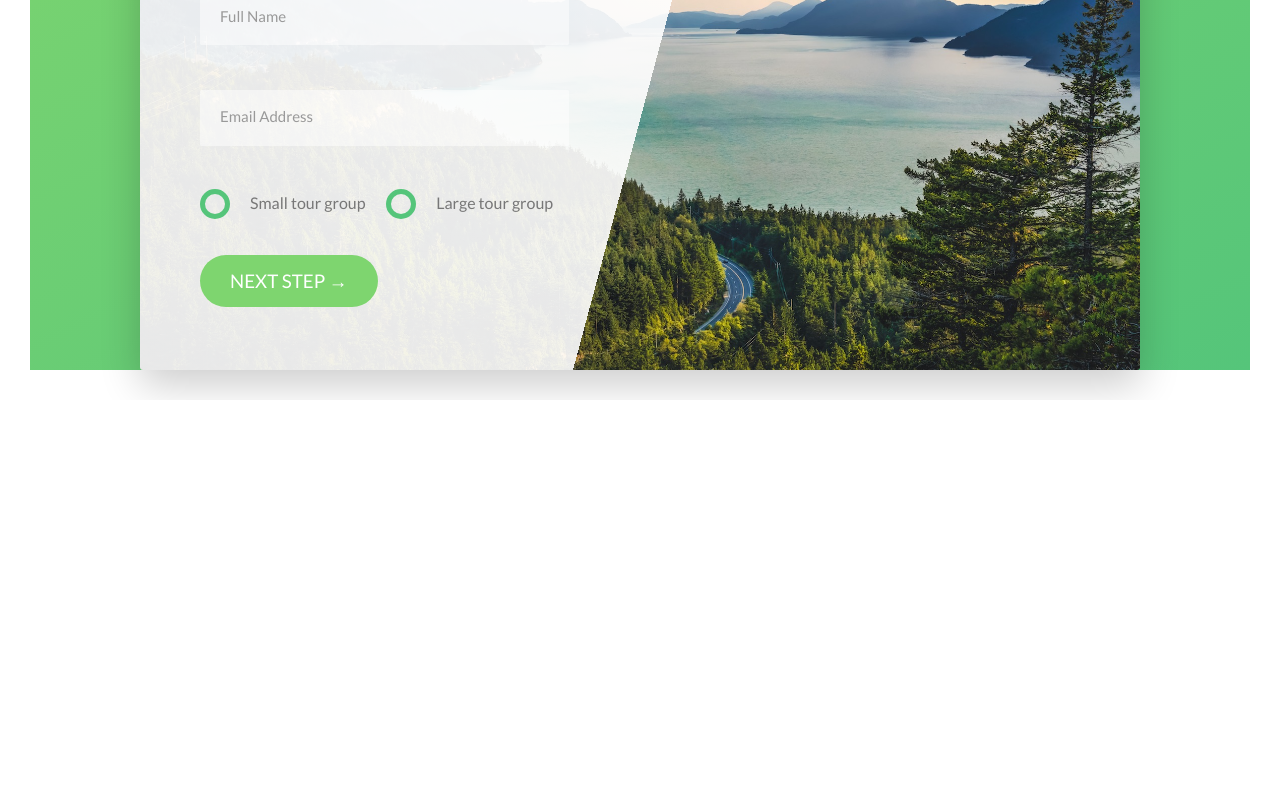
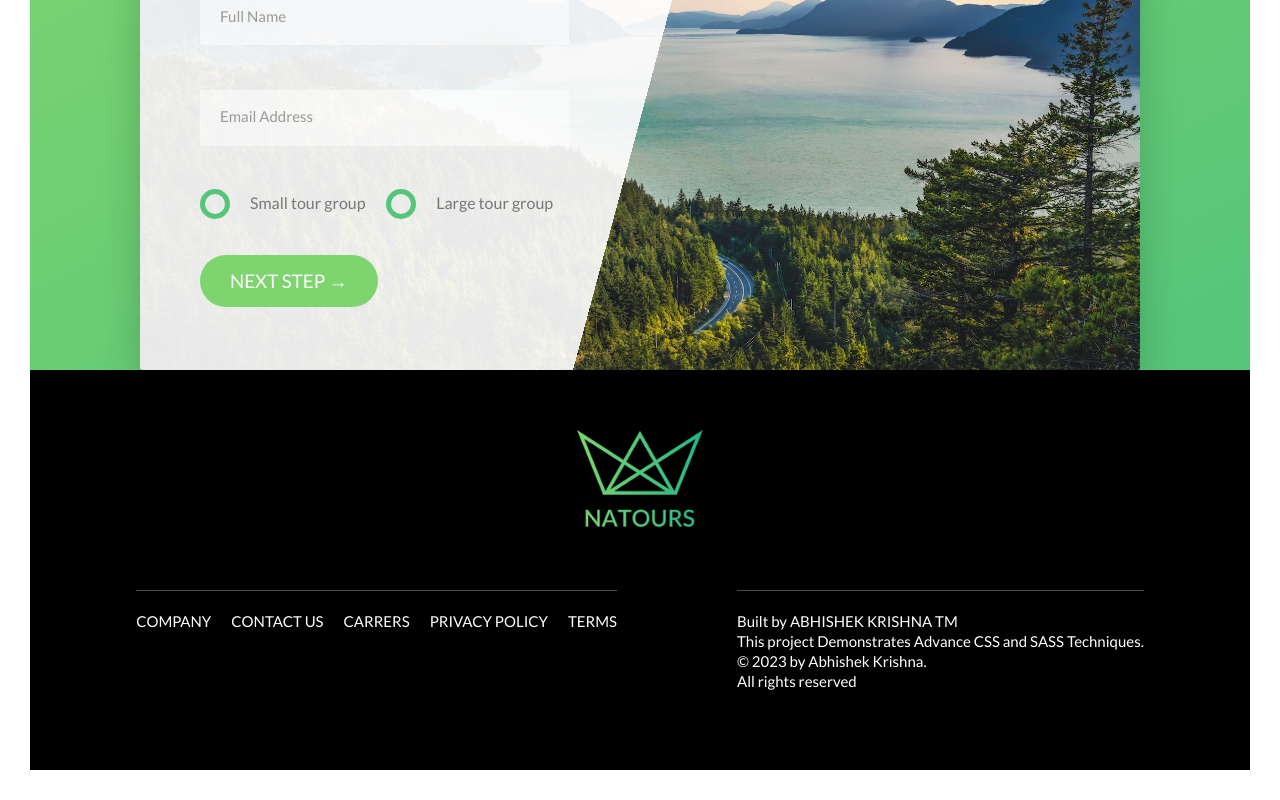
Before and after one commit to CypherAk007/Natours-React-App, a React (Vite) app: page / in a window 1280 px wide. Shown: the part 4643-5443 px from the top of the page. Before the commit the page ends 5043 px from the top, so only its background shows below. Built offline with nearby package versions, Linux system fonts and the light colour scheme.

Commit message:
footer section

```diff
--- a/src/App.jsx
+++ b/src/App.jsx
@@ -5,6 +5,7 @@ import Feature from "./components/Feature";
 import Tours from "./components/Tours";
 import Stories from "./components/Stories";
 import BookingSection from "./components/BookingSection";
+import Footer from "./components/Footer";
 const App = ()=>{
   return (
     <div className={`${classes.app} p-12`}>
@@ -14,6 +15,7 @@ const App = ()=>{
         <Tours></Tours>
         <Stories></Stories>
         <BookingSection></BookingSection>
+        <Footer></Footer>
     </div>
   )
 }
--- a/src/UI/Button.module.scss
+++ b/src/UI/Button.module.scss
@@ -55,6 +55,6 @@
     color: white;
 
     &::after{
-        background-color:#28b485;
+        background-color:#7ed56f;
     }
 }
--- /dev/null
+++ b/src/components/Footer.jsx
@@ -0,0 +1,29 @@
+import classes from './Footer.module.scss'
+import logo from '../assets/img/logo-green-1x.png'
+const Footer  = ()=>{
+    return (
+        <div className={`${classes['footer']} bg-black h-[40rem] `}>
+            <div className={`flex flex-col items-center justify-center `}>
+                <div>
+                    <img src={logo} className={`h-[10rem] my-24`}alt='company logo'></img>
+                </div>
+                <div className={`flex justify-center align-top gap-48 text-white font-['lato'] text-2xl `}>
+                    <nav>
+                        <ul className={`flex gap-8 uppercase border-t-[.1rem] border-white/30 pt-8`}>
+                            <li className={` transition-all hover:-text--color-primary hover:rotate-6 hover:scale-125 hover:shadow-[0_1rem_2rem_rgba(0,0,0,0.4)]`}>company</li>
+                            <li className={` transition-all hover:-text--color-primary hover:rotate-6 hover:scale-125 hover:shadow-[0_1rem_2rem_rgba(0,0,0,0.4)]`}>contact us</li>
+                            <li className={` transition-all hover:-text--color-primary hover:rotate-6 hover:scale-125 hover:shadow-[0_1rem_2rem_rgba(0,0,0,0.4)]`}>carrers</li>
+                            <li className={` transition-all hover:-text--color-primary hover:rotate-6 hover:scale-125 hover:shadow-[0_1rem_2rem_rgba(0,0,0,0.4)]`}>privacy policy</li>
+                            <li className={` transition-all hover:-text--color-primary hover:rotate-6 hover:scale-125 hover:shadow-[0_1rem_2rem_rgba(0,0,0,0.4)]`}>terms</li>
+
+                        </ul>
+                    </nav>
+                    <p className={`border-t-[.1rem] pt-8 border-white/30`}>Built by <span className={` inline-block transition-all hover:-text--color-primary hover:rotate-6 hover:scale-125 hover:shadow-[0_1rem_2rem_rgba(0,0,0,0.4)]`}> ABHISHEK KRISHNA TM </span><br/> This project Demonstrates Advance CSS and SASS Techniques.<br/>&copy; 2023 by Abhishek Krishna.<br></br> All rights reserved
+                    </p>
+                </div>
+            </div>
+        </div>
+    )
+}
+
+export default Footer;
--- /dev/null
+++ b/src/components/Footer.module.scss
@@ -0,0 +1 @@
+.footer{}
```
